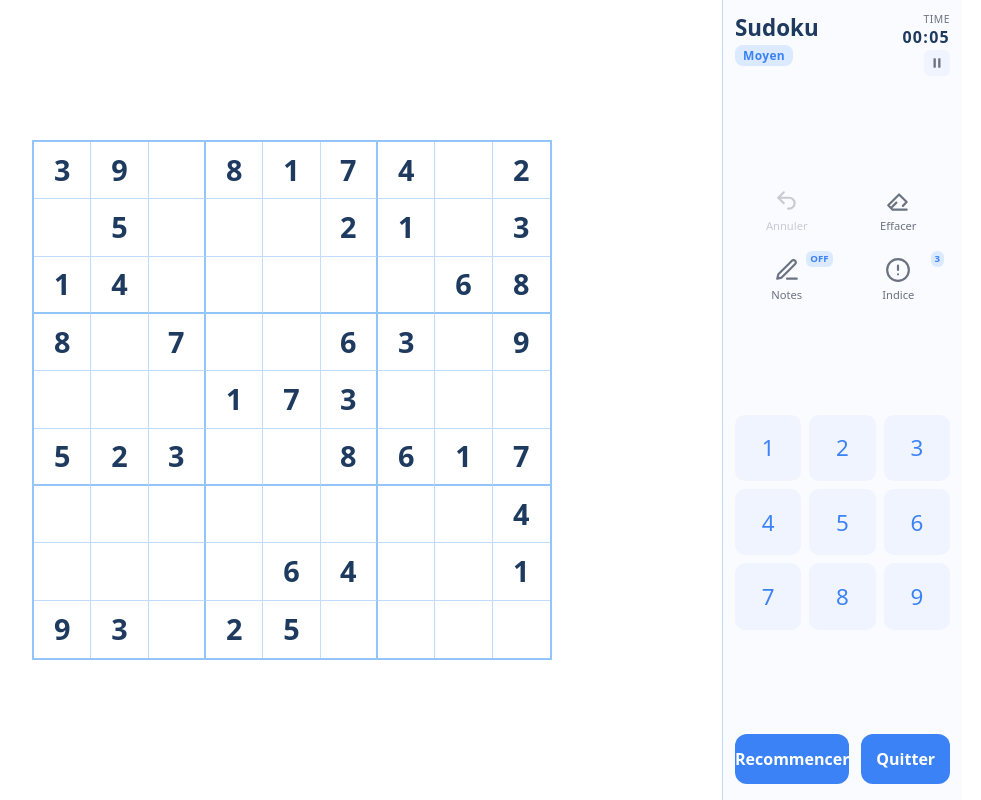
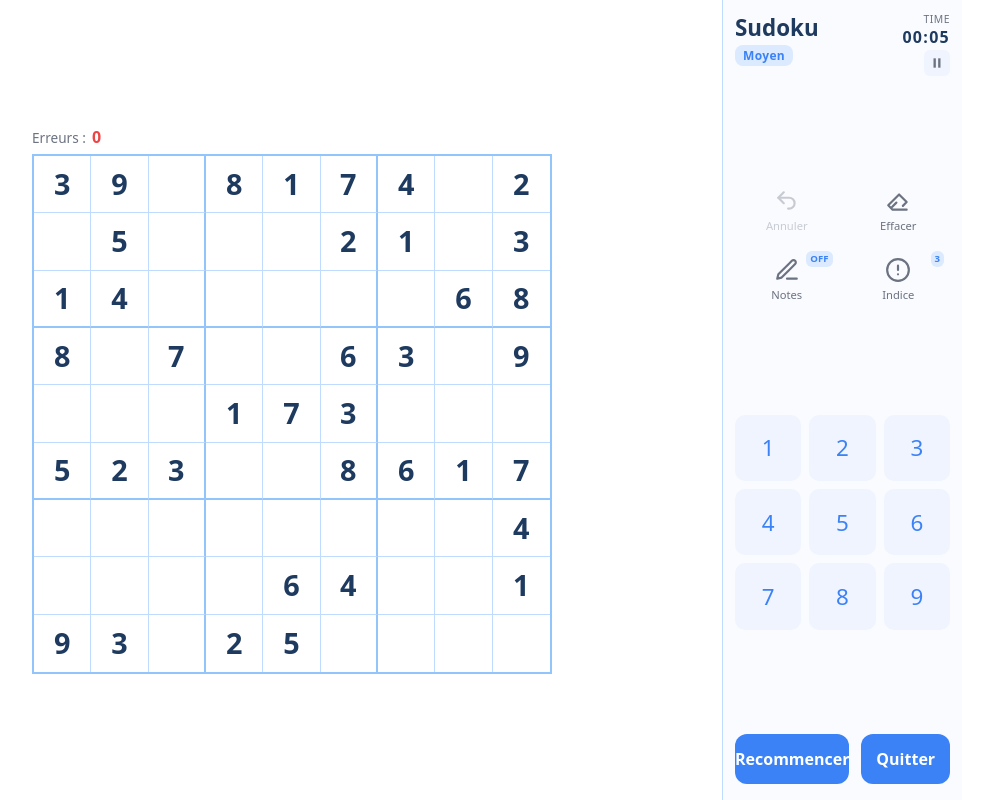
Before and after one commit to fzed51/sudoku-game, a React (Vite) app: page /sudoku-game/game in a window 1280 px wide. Shown: the whole page, without its empty margins (228-1209 px from the left). Built offline with nearby package versions, Linux system fonts and the light colour scheme.

Commit message:
feat: ajout de l'affichage des erreurs dans le tableau Sudoku

```diff
--- a/src/components/SudokuBoard.module.css
+++ b/src/components/SudokuBoard.module.css
@@ -1,6 +1,26 @@
 .wrapper {
   width: 100%;
   max-width: min(95vw, 50vh);
+  display: flex;
+  flex-direction: column;
+  gap: 6px;
+}
+
+.errorBar {
+  display: flex;
+  align-items: center;
+  gap: 6px;
+  font-size: 0.85rem;
+  color: var(--color-text-muted);
+}
+
+.errorCount {
+  font-weight: 700;
+  color: #ef4444;
+  font-size: 1rem;
+}
+
+.board {
   aspect-ratio: 1;
 }
 
--- a/src/components/SudokuBoard.tsx
+++ b/src/components/SudokuBoard.tsx
@@ -1,9 +1,15 @@
+import { useSudoku } from '../context/SudokuContext';
 import SudokuCell from './SudokuCell';
 import styles from './SudokuBoard.module.css';
 
 export default function SudokuBoard() {
+  const { errorCount } = useSudoku();
   return (
     <div className={styles.wrapper}>
+      <div className={styles.errorBar}>
+        <span>Erreurs :</span>
+        <span className={styles.errorCount}>{errorCount}</span>
+      </div>
       <div className={styles.board}>
         {Array.from({ length: 9 }, (_, row) =>
           Array.from({ length: 9 }, (_, col) => (
```
